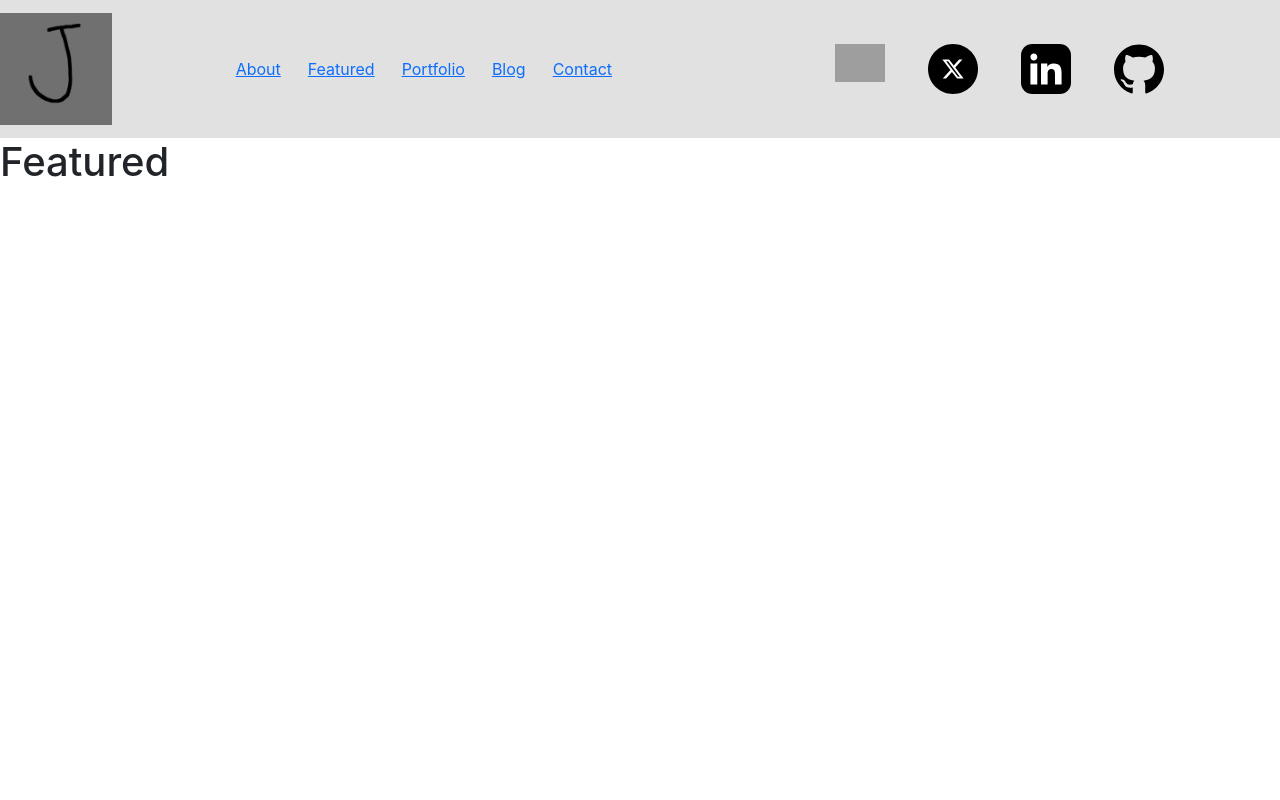
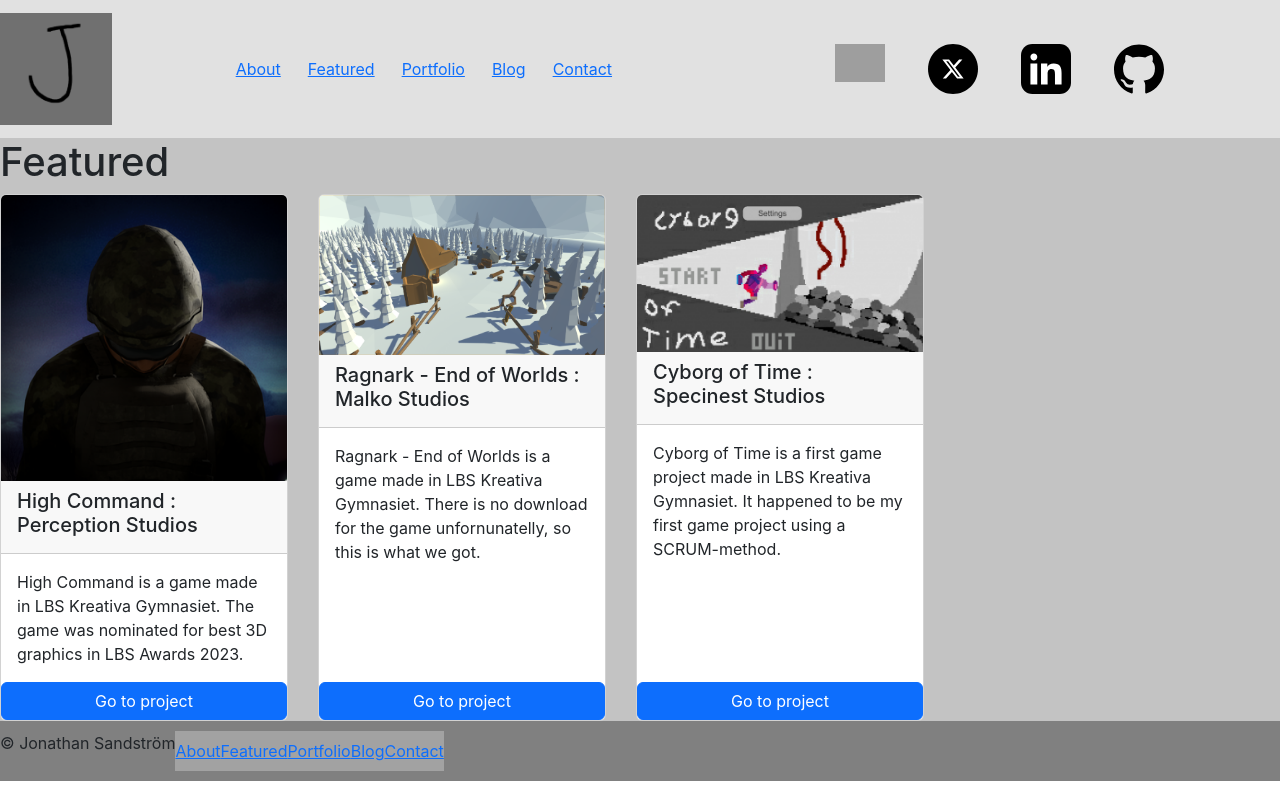
Before and after one commit to jonisSweden1/Portfolio, a React (Vite) app in the folder portfolioFrontend/: page /jonis-portfolio/featured in a window 1280 px wide. Built offline with nearby package versions, Linux system fonts and the light colour scheme; grey boxes are pictures that could not be loaded.

Commit message:
Adding blog post

```diff
--- a/portfolioFrontend/src/App.tsx
+++ b/portfolioFrontend/src/App.tsx
@@ -43,12 +43,12 @@ export const App = () => (
 
           <Nav id="navBarRightSection">
             <NavItem>
-              <NavLink href="">
+              <NavLink href="https://www.facebook.com/jonathan.sandstrom.92/">
                 <img src={facebook_icon} alt="facebook_logo" width={50}/>
               </NavLink>
             </NavItem>
             <NavItem>
-              <NavLink href="#">
+              <NavLink href="https://x.com/Jonatha09268632">
                 <img src={x_icon} alt="x_logo" width={50}/>
               </NavLink>
             </NavItem>
@@ -71,6 +71,32 @@ export const App = () => (
           <Route path="/featured" element={<FeaturedPage/>}/>
           <Route path="/portfolio" element={<PortfolioPage/>}/>
         </Routes>
+
+        <footer>
+          <div style={{backgroundColor:"gray", display: "flex", height: "60px", alignItems: 'center'}}>
+            <p>© Jonathan Sandström</p>
+            <Navbar>
+              <Nav id="navBarFooter" className="text-white" >
+            <NavItem >
+              <Link to="/about">About</Link>
+            </NavItem>
+            <NavItem>
+              <Link to="/featured">Featured</Link>
+            </NavItem>
+            <NavItem>
+              <Link to="/portfolio">Portfolio</Link>
+            </NavItem>
+            <NavItem>
+              <Link to="/blog">Blog</Link>
+            </NavItem>
+            <NavItem>
+              <Link to="/contact">Contact</Link>
+            </NavItem>
+          </Nav>
+            </Navbar>
+
+          </div>
+        </footer>
     </BrowserRouter>
   </Provider>
 )
--- /dev/null
+++ b/portfolioFrontend/src/sides/FeaturedPage.css
@@ -0,0 +1,13 @@
+#project-section {
+  background-color: #C3C3C3;
+  display: flex;
+  flex-direction: column;
+  box-shadow: 5px 10px;
+}
+
+#project-section .project-wrapper {
+  display: flex;
+  flex-flow: row wrap;
+  row-gap: 50px;
+  column-gap: 30px;
+}
--- a/portfolioFrontend/src/sides/FeaturedPage.tsx
+++ b/portfolioFrontend/src/sides/FeaturedPage.tsx
@@ -1,7 +1,21 @@
+import ProjectCard from "../components/project.tsx"
+import { projects, TypeOfProject } from "../data/projects.ts"
+import "./FeaturedPage.css"
+
 export function FeaturedPage() {
+    const projectsSchoolWorkData = projects.filter(project => project.getTypeOfProject() === TypeOfProject.School);
+    const projectsSchoolWorkSort = projectsSchoolWorkData.sort((n1, n2) => n1.getId() - n2.getId());
+
+    const projectSchoolCards = projectsSchoolWorkSort.map(project =>
+            <ProjectCard key={project.getId()} imgSrc={project.getImageUrl()} title={project.getTitle()} author={project.getAuthor()} description={project.getDescription()} url={project.getUrl()}/>
+          );
+
     return (
-        <div>
+        <div id="project-section">
             <h1>Featured</h1>
+            <div className="project-wrapper">
+                {projectSchoolCards}
+            </div>
         </div>
     )
 }
--- a/portfolioFrontend/src/sides/HomePage.tsx
+++ b/portfolioFrontend/src/sides/HomePage.tsx
@@ -1,7 +1,7 @@
 import "./HomePage.css"
 import background from '../images/Soothing-nature-backgrounds-2.jpg'
 import profile from '../images/cropped_circle_image.png'
-import ProjectCard from "../components/projects.tsx"
+import ProjectCard from "../components/project.tsx"
 import { projects } from "../data/projects.ts"
 
 export function HomePage() {
--- /dev/null
+++ b/portfolioFrontend/src/sides/PortfolioPage.css
@@ -0,0 +1,13 @@
+#project-section {
+  background-color: #C3C3C3;
+  display: flex;
+  flex-direction: column;
+  box-shadow: 5px 10px;
+}
+
+#project-section .project-wrapper {
+  display: flex;
+  flex-flow: row wrap;
+  row-gap: 50px;
+  column-gap: 30px;
+}
--- a/portfolioFrontend/src/sides/PortfolioPage.tsx
+++ b/portfolioFrontend/src/sides/PortfolioPage.tsx
@@ -1,12 +1,18 @@
-import ProjectCard from "../components/projects.tsx"
+import ProjectCard from "../components/project.tsx"
 import { projects, TypeOfProject } from "../data/projects.ts"
+import "./PortfolioPage.css"
 
 export function PortfolioPage() {
     const projectsIndieWorkData = projects.filter(project => project.getTypeOfProject() === TypeOfProject.Independent)
+    const projectsSchoolWorkData = projects.filter(project => project.getTypeOfProject() === TypeOfProject.School)
 
     const projectsIndieWorkSort = projectsIndieWorkData.sort((n1, n2) => n1.getId() - n2.getId())
+    const projectsSchoolWorkSort = projectsSchoolWorkData.sort((n1, n2) => n1.getId() - n2.getId())
 
       const projectIndieCards = projectsIndieWorkSort.map(project =>
+        <ProjectCard key={project.getId()} imgSrc={project.getImageUrl()} title={project.getTitle()} author={project.getAuthor()} description={project.getDescription()} url={project.getUrl()}/>
+      );
+      const projectSchoolCards = projectsSchoolWorkSort.map(project =>
         <ProjectCard key={project.getId()} imgSrc={project.getImageUrl()} title={project.getTitle()} author={project.getAuthor()} description={project.getDescription()} url={project.getUrl()}/>
       );
 
@@ -25,10 +31,10 @@ export function PortfolioPage() {
           <h1>School Projects</h1>
           <h2>With recent ones</h2>
 
-          <div>
-
+          <div className="project-wrapper">
+            {projectSchoolCards}
           </div>
         </div>
       </div>
-    )
+    );
 }
```
Also changed, not shown: portfolioFrontend/src/components/blog.tsx (added, +30 -0 lines), portfolioFrontend/src/data/blogs.ts (added, +52 -0 lines), portfolioFrontend/src/components/project.tsx (renamed from portfolioFrontend/src/components/projects.tsx), portfolioFrontend/src/sides/BlogPage.tsx (added).
